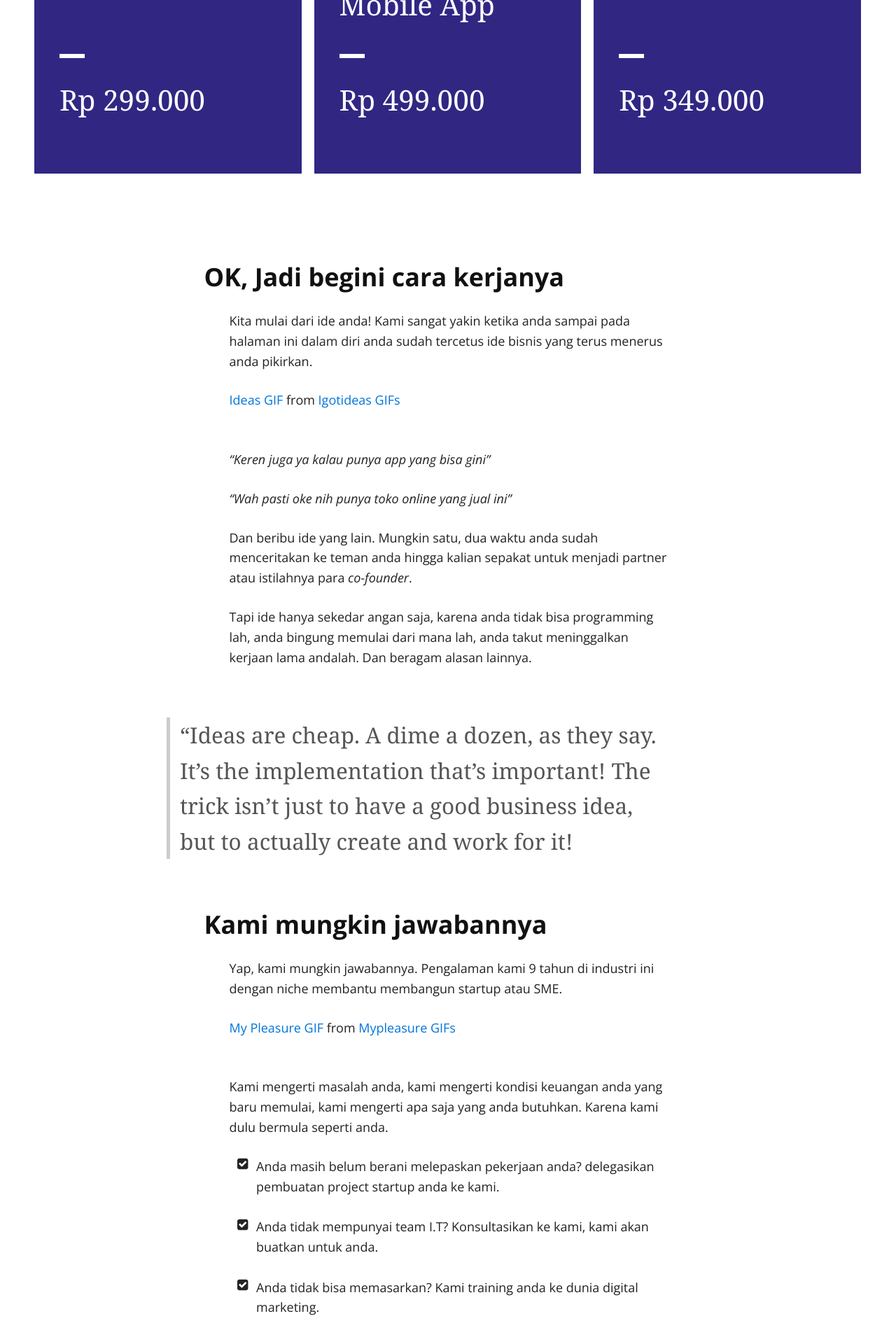
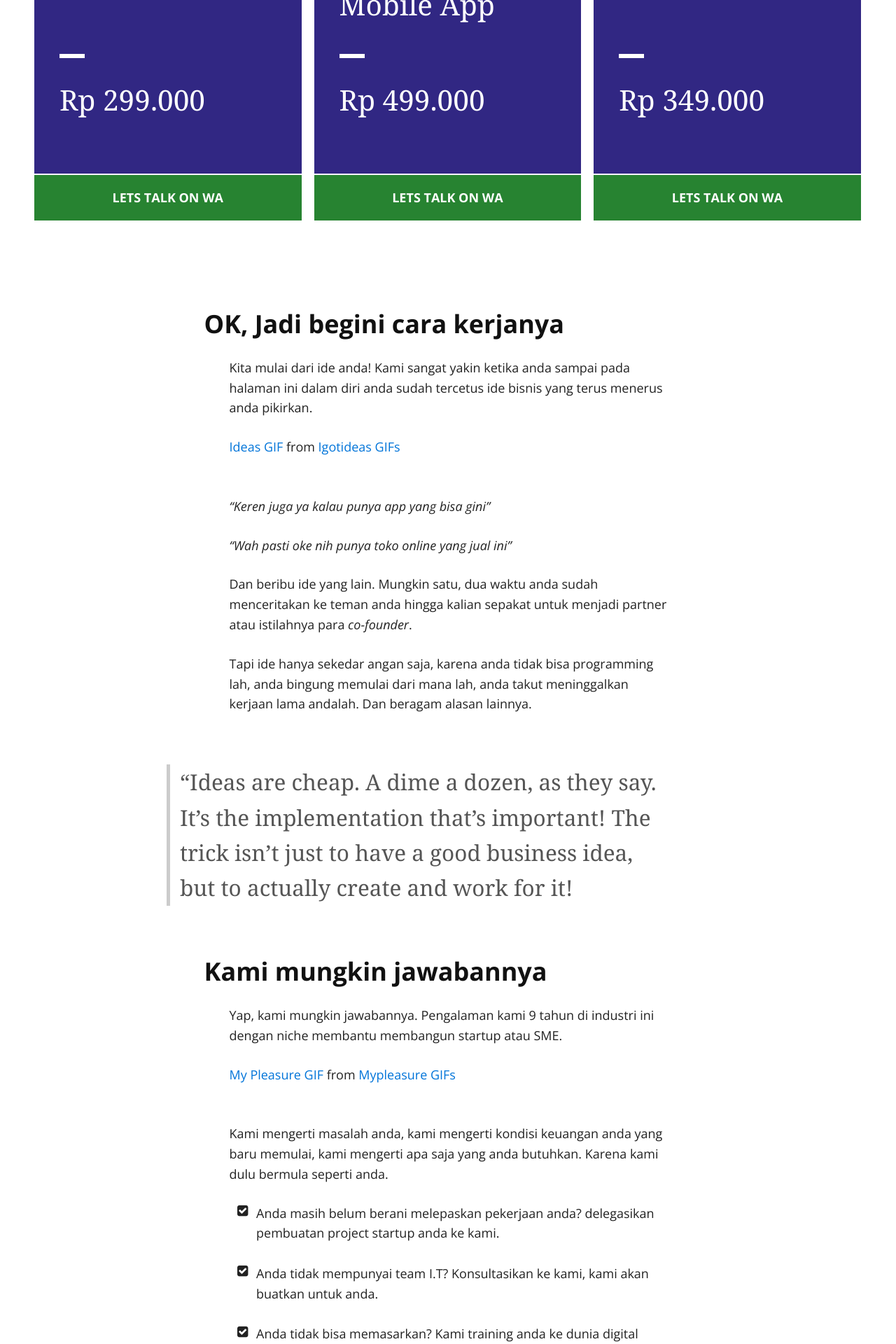
Before and after one commit to kemtol/rocktokom, a Jekyll site: the page built from index.md, in a window 1280 px wide. Shown: the part 1567-3487 px from the top of the page at 70% size. Built offline with Jekyll 4.4.1, drawn with Linux system fonts in a browser that asks for light colours; nearby versions of some CDN libraries; a script that is not in the unit is left out; our own code applies the rules of GitHub Pages for plain Markdown files.

Commit message:
Update default.html

```diff
--- a/_layouts/default.html
+++ b/_layouts/default.html
@@ -22,6 +22,14 @@
       margin-top: 4rem;
       margin-bottom: 4rem;
     }
+    .btn-wa{
+    background: #278331;
+    padding: 1rem 2rem;
+    display: block;
+    text-align: center;
+    font-weight: bold;
+    color: #fff;
+    margin-top: 2px;}
 
     #code--ux--design--consult--content--ads{font-size:1.5rem;color:#000}
     #code--ux--design--consult--content--ads > span{display: block;font-size: 1.24rem;margin-top: 2rem;font-weight: bold;}
@@ -67,6 +75,7 @@
             </span><hr/>
             Rp 299.000
           </div>
+          <a href="https://api.whatsapp.com/send?phone=6283890722797&text=Halo%20mau%20info%20donk" class="btn-wa">LETS TALK ON WA</a>
         </div>
         <div class="lp">
           <div>
@@ -78,6 +87,7 @@
             </span><hr/>
             Rp 499.000
           </div>
+          <a href="https://api.whatsapp.com/send?phone=6283890722797&text=Halo%20mau%20info%20donk" class="btn-wa">LETS TALK ON WA</a>
         </div>
         <div class="lp">
           <div>
@@ -88,6 +98,7 @@
             </span><hr/>
             Rp 349.000
           </div>
+          <a href="https://api.whatsapp.com/send?phone=6283890722797&text=Halo%20mau%20info%20donk" class="btn-wa">LETS TALK ON WA</a>
         </div>
       </div>
     </div>
```
